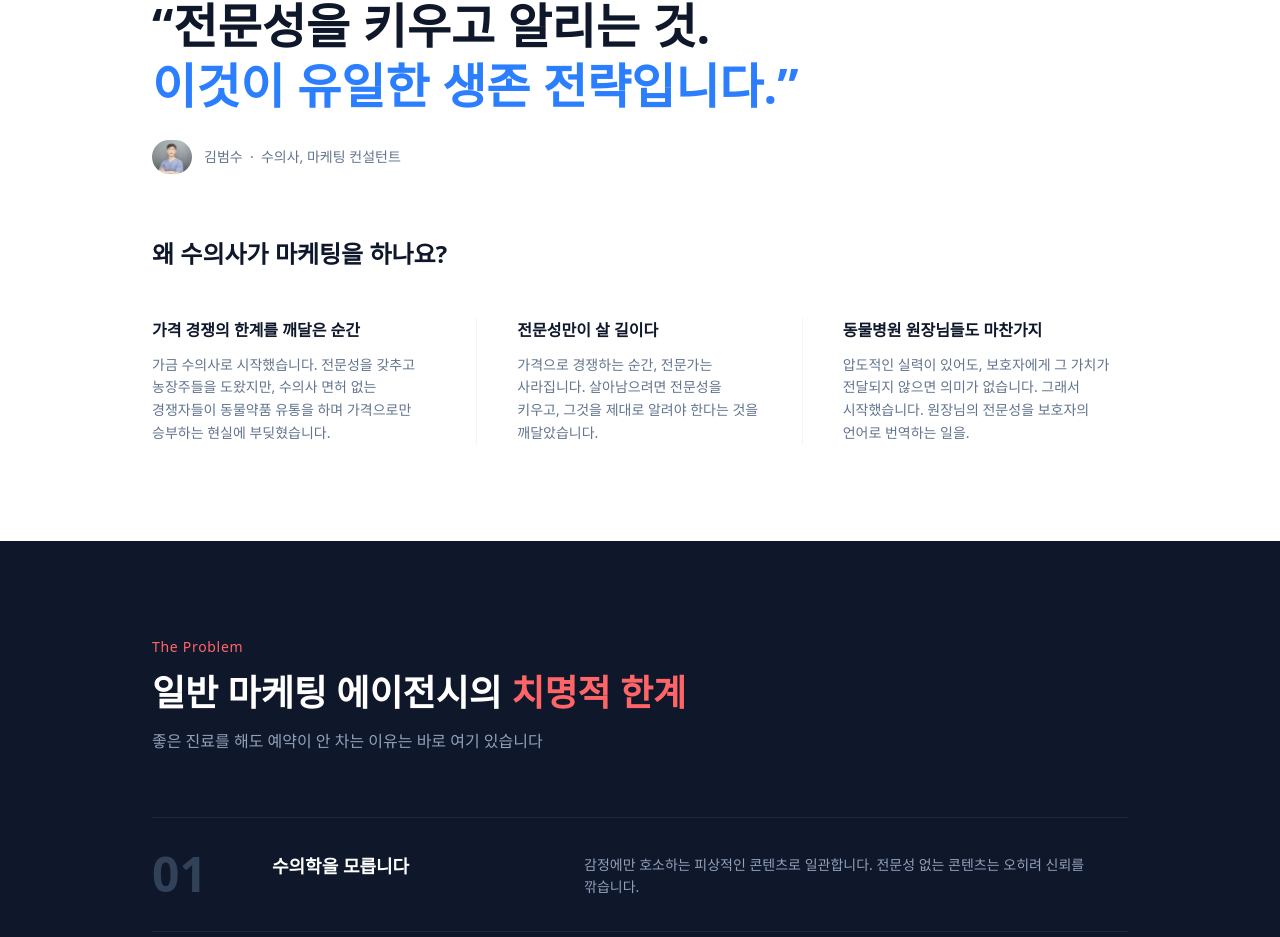
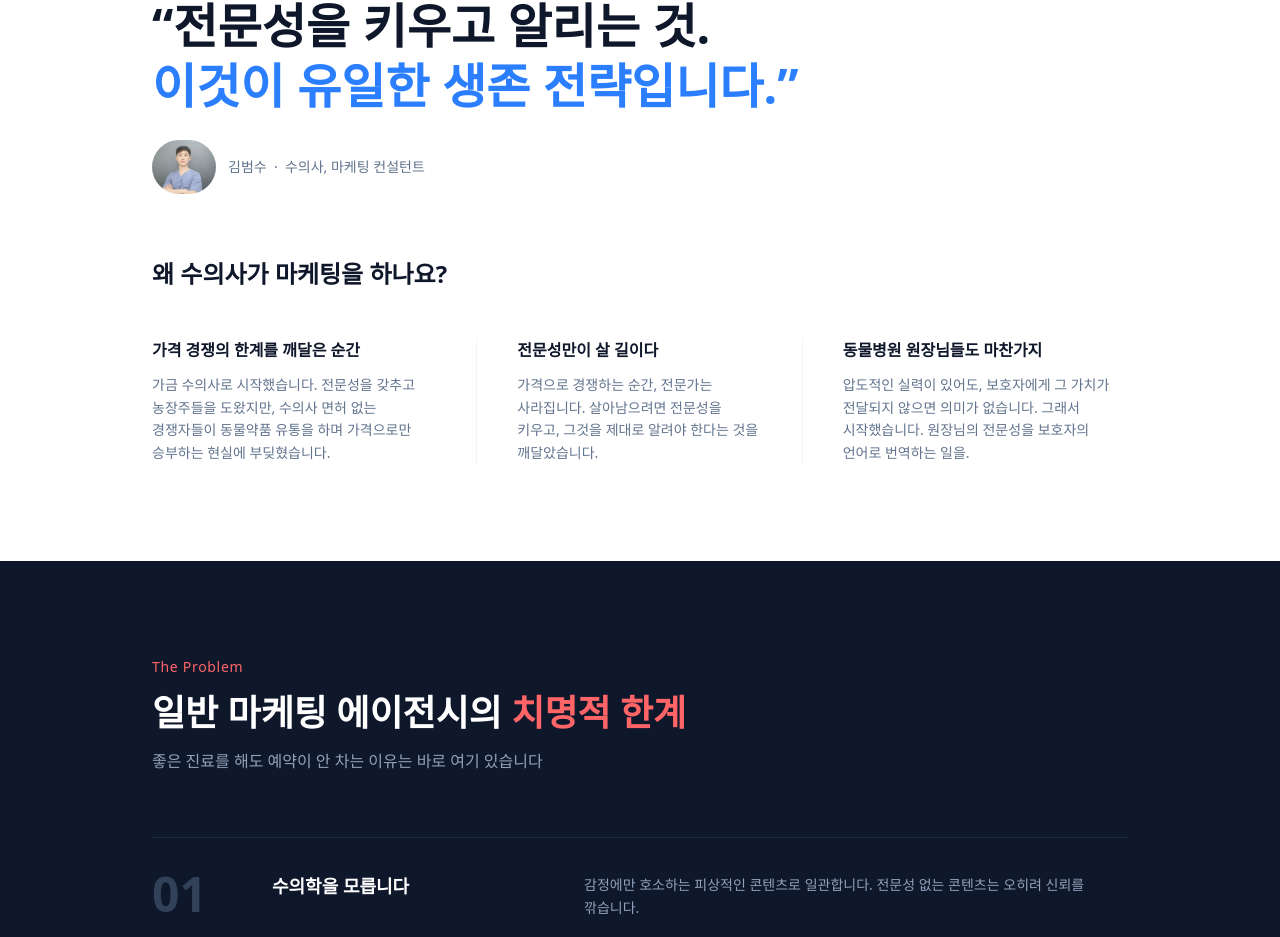
Before and after one commit to bamsth/saerounmarketing.com, a Next.js app: page / in a window 1280 px wide. Shown: the part 968-1905 px from the top of the page. Built offline with nearby package versions, Linux system fonts and the light colour scheme.

Commit message:
프로필 사진 크기 조정

```diff
--- a/src/components/Story.tsx
+++ b/src/components/Story.tsx
@@ -22,8 +22,8 @@ export default function Story() {
             <Image
               src="/profile.png"
               alt="김범수 수의사"
-              width={40}
-              height={40}
+              width={64}
+              height={64}
               className="rounded-full object-cover"
             />
             <span className="text-slate-500 text-sm">
```
